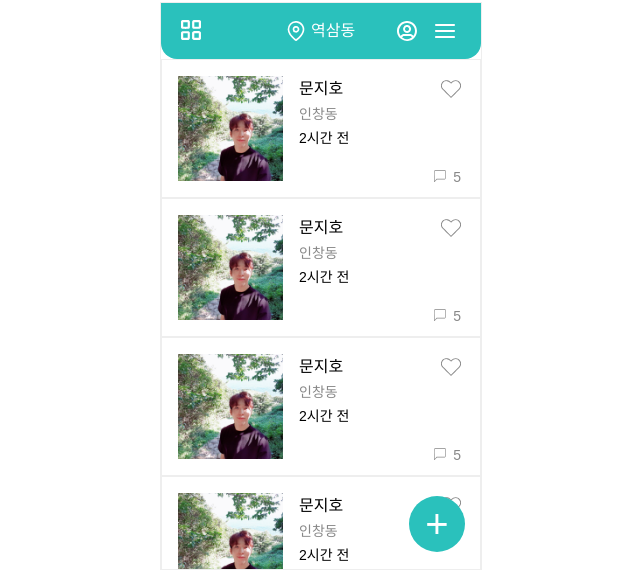
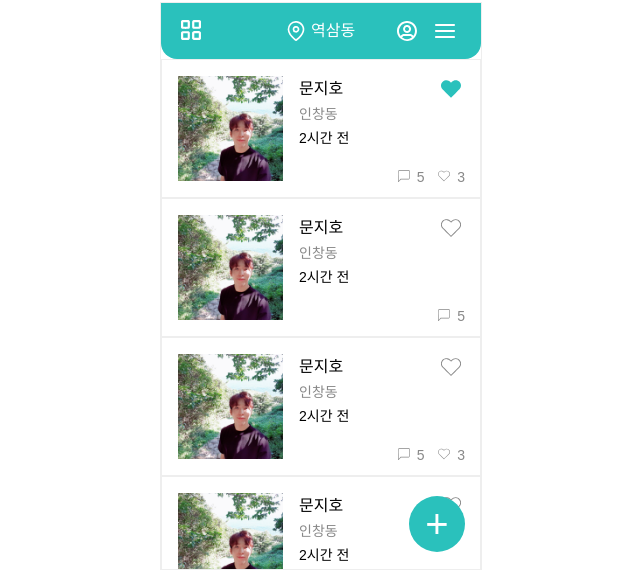
Before and after one commit to Andrevile/deal-6, a website built with webpack: page client/index.html in a window 1280 px wide. Shown: the part 114-686 px from the top of the page, 319-959 px from the left. Built offline with nearby package versions, Linux system fonts and the light colour scheme.

Commit message:
[#32] refactor: :hammer: 자잘한 오타 수정

```diff
--- a/client/src/components/base/product-lists/product-lists.css
+++ b/client/src/components/base/product-lists/product-lists.css
@@ -46,16 +46,26 @@
     top: 19px;
 }
 
-.product__chatOutline{
+.rightBottom{
     position: absolute;
-    right: 19px;
+    right: 5px;
     bottom: 13px;
     font-size: var(--font-micro);
     color: var(--color-grey);
 }
 
-.product__chat {
+.rightBottom__chat {
     width: 12px;
     height: 12px;
     margin-right: 3px;
 }
+
+.rightBottom span {
+    margin-right: 10px;
+}
+
+.rightBottom__like {
+    width: 12px;
+    height: 12px;
+    margin-right: 3px;
+}
--- a/client/src/components/base/product-lists/product-lists.js
+++ b/client/src/components/base/product-lists/product-lists.js
@@ -1,6 +1,6 @@
 import './product-lists.css';
 import { createDOMWithSelector } from '../../../util/createDOMWithSelector';
-export default class Productlists {
+export default class ProductLists {
 	state = [];
 
 	constructor({ $parent, initialState }) {
@@ -17,15 +17,12 @@ export default class Productlists {
 	}
 
 	render() {
-		/*
-			Like 여부로 다른 태그 부여할것
-		*/
 		const result = this.state
 			.map((product) => {
 				return `
 				<article class='product'>
 
-					<img class='product__img' src=${product.imgPath} data-link='/detail'>
+					<img class='product__img' src=${product.imgPath} data-link='/signup'>
 
 					<div class='product__info'>
 						<span class='product__name' data-link='/detail'>${product.name}</span>
@@ -33,11 +30,11 @@ export default class Productlists {
 						<span class='product__price' data-link='/detail'>${product.time}</span>
 					</div>
 
-					<img class="product__like" src="/icons/favorite_border_mini.svg" />
+					${this.updateLikeButton(product.like)}
 
-					<div class='product__chatOutline' >
-						<img class='product__chat' src='/icons/chat_bubble_mini.svg'>
-						<span>${product.chatCount}</span>
+					<div class='rightBottom' >
+						${this.viewChatCount(product.chatCount)}
+						${this.viewLikeCount(product.likeCount)}
 					</div>
 
 				</article>
@@ -48,15 +45,26 @@ export default class Productlists {
 		this.$target.innerHTML = result;
 	}
 
-	// updateLikeButton = (like) => {
-	// 	if (like === 'T') {
-	// 		<img class="product__like" src="/imgs/favorite_border_mini.svg" />;
-	// 	} else {
-	// 		<img
-	// 			class="product__like"
-	// 			src="/imgs/favorite_border_mini.svg"
-	// 		></img>;
-	// 	}
-	// 	//svg 색상을 바꾼걸 하나 만들던지 해야할듯?
-	// };
+	updateLikeButton = (like) => {
+		return like === 'T'
+			? `<img class="product__like" src="/icons/favorite.svg" />`
+			: `<img
+					class="product__like"
+					src="/icons/favorite_border_mini.svg"
+				/>`;
+	};
+
+	viewChatCount = (count) => {
+		return count > 0
+			? `<img class='rightBottom__chat' src='/icons/chat_bubble_mini.svg' />
+						<span>${count}</span>`
+			: ``;
+	};
+
+	viewLikeCount = (count) => {
+		return count > 0
+			? `<img class='rightBottom__like' src='/icons/favorite_border_mini.svg' />
+						<span>${count}</span>`
+			: ``;
+	};
 }
--- a/client/src/components/main-page/navbar/navbar.js
+++ b/client/src/components/main-page/navbar/navbar.js
@@ -2,7 +2,7 @@ import './navbar.css';
 import { createDOMWithSelector } from '../../../util/createDOMWithSelector';
 // import CATEGORY_ICON from '/imgs/category.svg'; 경로문제 발생 (보류)
 
-export default class Mainnavbar {
+export default class MainNavbar {
 	state = '';
 	constructor({ $parent, initialState }) {
 		this.state = initialState;
--- a/client/src/components/main-page/write-post-button/write-post-button.js
+++ b/client/src/components/main-page/write-post-button/write-post-button.js
@@ -1,7 +1,7 @@
 import './write-post-button.css';
 import { createDOMWithSelector } from '../../../util/createDOMWithSelector';
 
-export default class Mainnavbar {
+export default class writePostBtn {
 	constructor({ $parent }) {
 		this.$target = createDOMWithSelector('button', '.postBtn');
 		$parent.appendChild(this.$target);
--- a/client/src/index.css
+++ b/client/src/index.css
@@ -1,11 +1,11 @@
 
 :root {
 
-    --color-white: #ffffff;
+    --color-white: #FFFFFF;
     --color-baemin: #2AC1BC;
     --color-light-grey: #eee;
     --color-grey: #888888;
-
+    --color-nav-grey : #F6F6F6;
 
     --color-light-white: #eeeeee;
     --color-dark-white: #bdbdbd;
--- a/client/src/pages/main-page.js
+++ b/client/src/pages/main-page.js
@@ -2,7 +2,7 @@ import Navbar from '../components/main-page/navbar/navbar.js';
 import ProductLists from '../components/base/product-lists/product-lists.js';
 import PostButton from '../components/main-page/write-post-button/write-post-button';
 
-export default class Mainpage {
+export default class MainPage {
 	state = {
 		products: sampleData,
 		locationName: '역삼동',
@@ -13,7 +13,7 @@ export default class Mainpage {
 			$parent,
 			initialState: this.state.locationName,
 		});
-		this.productlists = new ProductLists({
+		this.ProductLists = new ProductLists({
 			$parent,
 			initialState: this.state.products,
 		});
@@ -36,8 +36,9 @@ const sampleData = [
 		location: '인창동',
 		time: '2시간 전',
 		price: '10억',
-		like: 'F',
+		like: 'T',
 		chatCount: 5,
+		likeCount: 3,
 	},
 	{
 		imgPath: '/imgs/photo.jpeg',
@@ -47,6 +48,7 @@ const sampleData = [
 		price: '10억',
 		like: 'F',
 		chatCount: 5,
+		likeCount: 0,
 	},
 	{
 		imgPath: '/imgs/photo.jpeg',
@@ -56,6 +58,7 @@ const sampleData = [
 		price: '10억',
 		like: 'F',
 		chatCount: 5,
+		likeCount: 3,
 	},
 	{
 		imgPath: '/imgs/photo.jpeg',
@@ -65,6 +68,7 @@ const sampleData = [
 		price: '10억',
 		like: 'F',
 		chatCount: 5,
+		likeCount: 3,
 	},
 	{
 		imgPath: '/imgs/photo.jpeg',
@@ -74,5 +78,6 @@ const sampleData = [
 		price: '10억',
 		like: 'F',
 		chatCount: 5,
+		likeCount: 3,
 	},
 ];
```
Also changed, not shown: client/src/router.js (+6 -4 lines), client/src/components/base/Readme.md (deleted).
